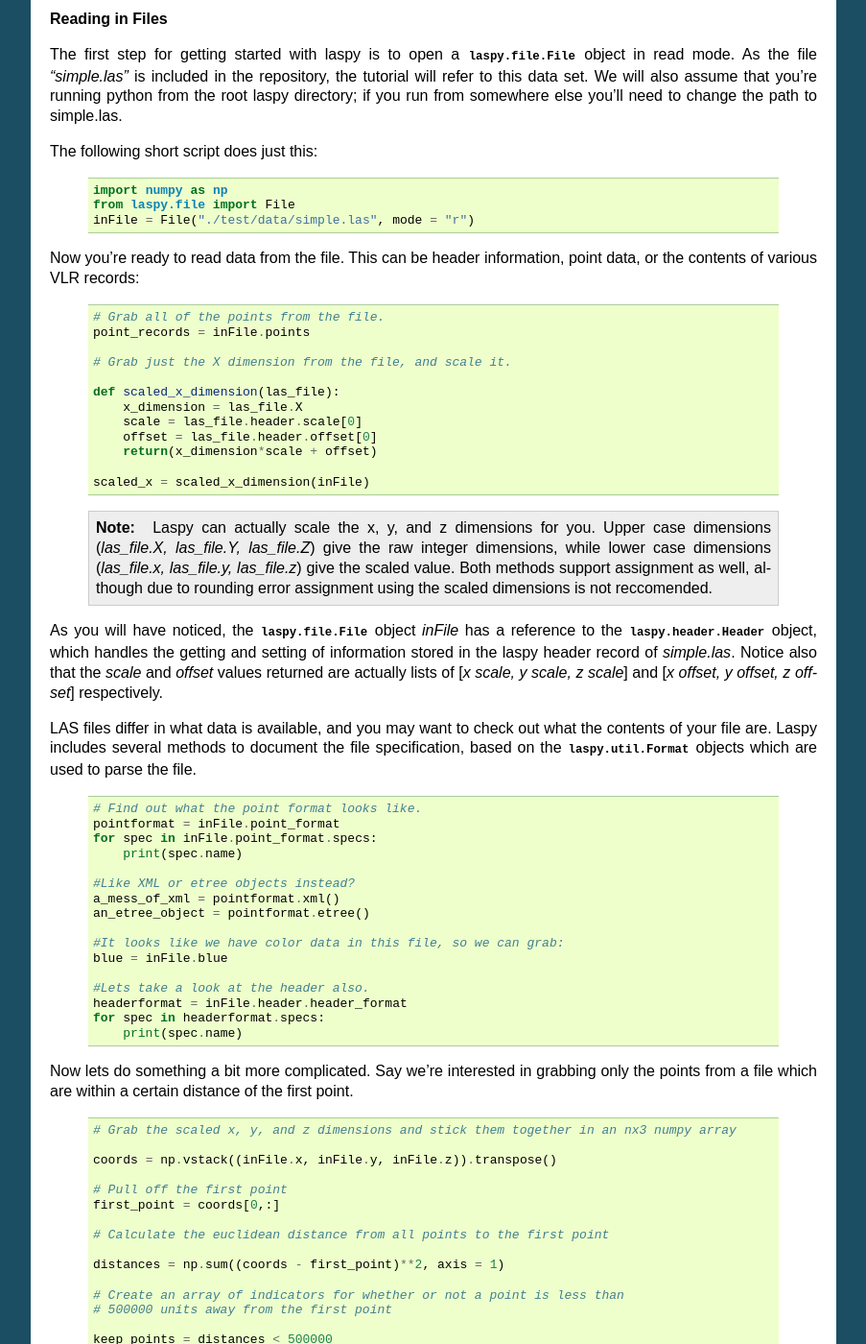
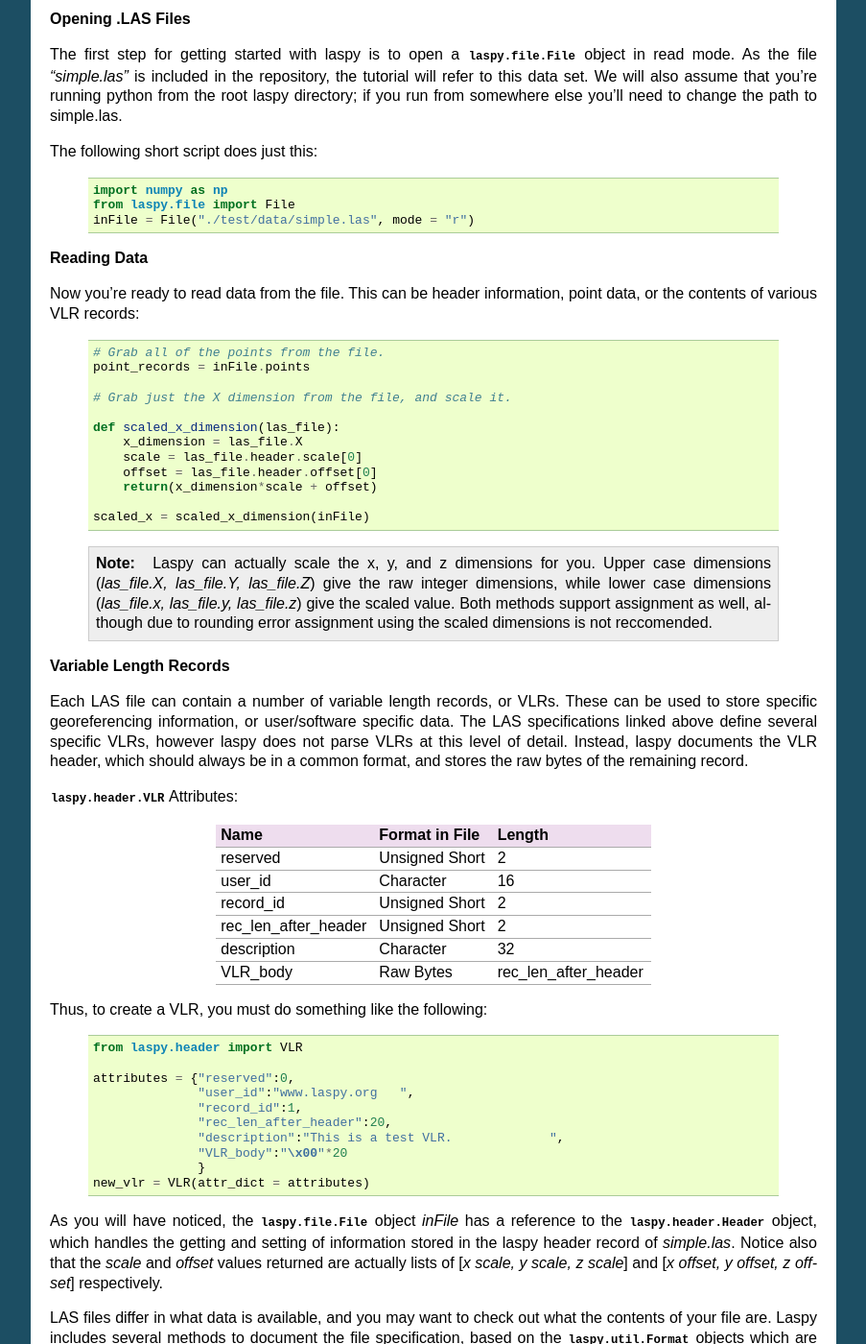
Before and after one commit to laspy/laspy, a Sphinx documentation site: the page built from doc/source/tut_part_1.rst, in a window 1280 px wide and 1400 px high, scrolled down 776 px. Shown: the whole window at 96% size, without its empty margins (198-1101 px from the left). Built offline with Sphinx 7.4.7, drawn with Linux system fonts in a browser that asks for light colours; formulas are drawn with MathJax 3.

Commit message:
work on VLR documentation

```diff
--- a/doc/source/tut_part_1.rst
+++ b/doc/source/tut_part_1.rst
@@ -43,7 +43,7 @@ Once you successfully build and install the library, run the test suite to make
         $ python setup.py test
 
 
-**Reading in Files**
+**Opening .LAS Files**
 
 The first step for getting started with laspy is to open a :obj:`laspy.file.File`
 object in read mode. As the file *"simple.las"* is included in the repository,
@@ -58,6 +58,8 @@ The following short script does just this:
         import numpy as np
         from laspy.file import File
         inFile = File("./test/data/simple.las", mode = "r")
+
+**Reading Data**
 
 Now you're ready to read data from the file. This can be header information,
 point data, or the contents of various VLR records:
@@ -83,6 +85,46 @@ point data, or the contents of various VLR records:
         while lower case dimensions (*las_file.x, las_file.y, las_file.z*) give
         the scaled value. Both methods support assignment as well, although due to
         rounding error assignment using the scaled dimensions is not reccomended.
+
+**Variable Length Records**
+
+Each LAS file can contain a number of variable length records, or VLRs. These can
+be used to store specific georeferencing information, or user/software specific
+data. The LAS specifications linked above define several specific VLRs, however
+laspy does not parse VLRs at this level of detail. Instead, laspy documents the
+VLR header, which should always be in a common format, and stores the raw bytes of the
+remaining record.
+
+:obj:`laspy.header.VLR` Attributes:
+
+======================  ===============  ======================
+ Name                    Format in File   Length
+======================  ===============  ======================
+reserved                Unsigned Short    2
+user_id                 Character         16
+record_id               Unsigned Short    2
+rec_len_after_header    Unsigned Short    2
+description             Character         32
+VLR_body                Raw Bytes         rec_len_after_header
+======================  ===============  ======================
+
+Thus, to create a VLR, you must do something like the following:
+
+    .. code-block:: python
+
+        from laspy.header import VLR
+
+        attributes = {"reserved":0,
+                      "user_id":"www.laspy.org   ",
+                      "record_id":1,
+                      "rec_len_after_header":20,
+                      "description":"This is a test VLR.             ",
+                      "VLR_body":"\x00"*20
+                      }
+        new_vlr = VLR(attr_dict = attributes)
+
+
+
 
 As you will have noticed, the :obj:`laspy.file.File` object *inFile* has a reference
 to the :obj:`laspy.header.Header` object, which handles the getting and setting
@@ -113,6 +155,9 @@ based on the :obj:`laspy.util.Format` objects which are used to parse the file.
         headerformat = inFile.header.header_format
         for spec in headerformat.specs:
             print(spec.name)
+
+
+
 
 Now lets do something a bit more complicated. Say we're interested in grabbing
 only the points from a file which are within a certain distance of the first point.
```
Also changed, not shown: 1 other file.
